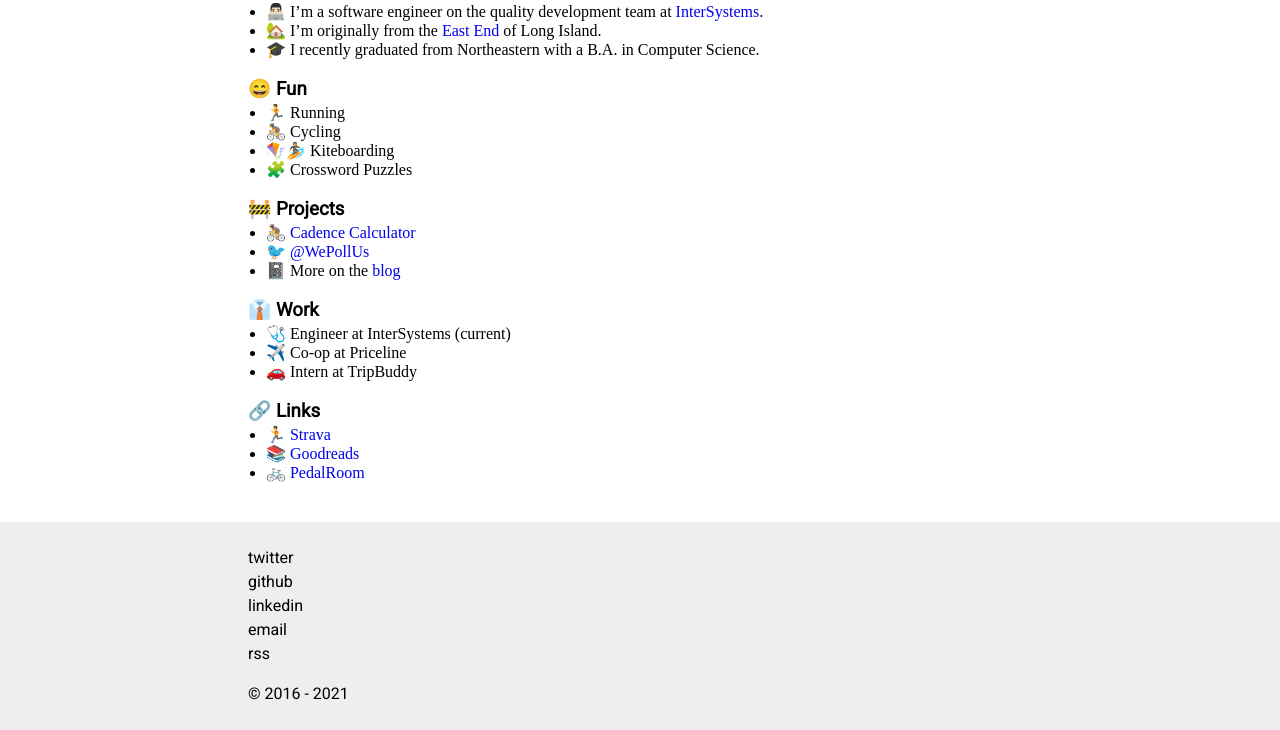
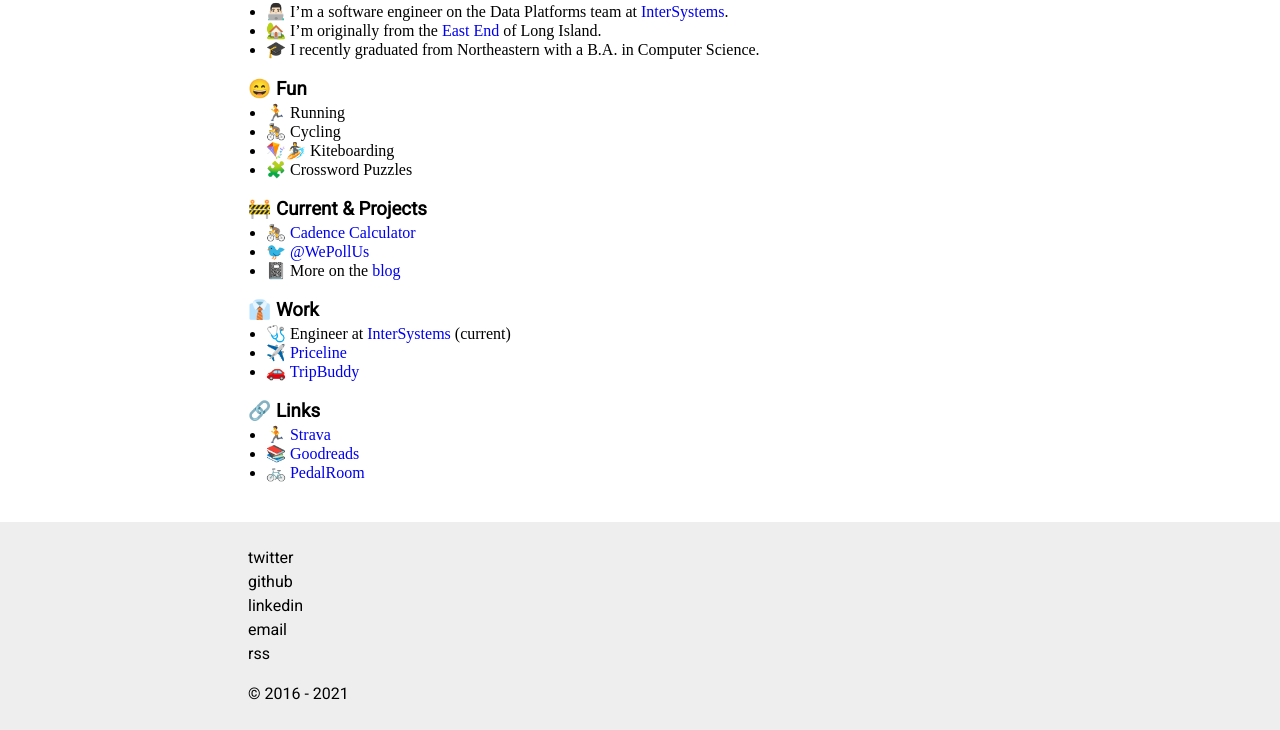
Before and after one commit to walkersutton/walkersutton.github.io, a Jekyll site: the page built from about.md, in a window 1280 px wide. Shown: the part 486-1216 px from the top of the page. Built offline with Jekyll 4.4.1, drawn with Linux system fonts in a browser that asks for light colours.

Commit message:
update about

```diff
--- a/about.md
+++ b/about.md
@@ -6,7 +6,7 @@
 <img class="img-wide" src="https://i.imgur.com/sTXCdDv.jpg">
 
 ### 👋 Intro
-* 👨🏻‍💻 I'm a software engineer on the quality development team at [InterSystems](https://intersystems.com).
+* 👨🏻‍💻 I'm a software engineer on the Data Platforms team at [InterSystems](https://intersystems.com).
 * 🏡 I'm originally from the [East End](https://en.wikipedia.org/wiki/East_End_(Long_Island)) of Long Island.
 * 🎓 I recently graduated from Northeastern with a B.A. in Computer Science.
 
@@ -16,15 +16,15 @@
 * 🪁🏄 Kiteboarding
 * 🧩 Crossword Puzzles
 
-### 🚧 Projects
+### 🚧 Current & Projects
 * 🚴 [Cadence Calculator](https://cadecalc.app)
 * 🐦 [@WePollUs](https://twitter.com/wepollus)
 * 📓 More on the [blog](/blog)
 
 ### 👔 Work
-* 🩺 Engineer at InterSystems (current)
-* ✈️ Co-op at Priceline
-* 🚗 Intern at TripBuddy
+* 🩺 Engineer at [InterSystems](https://www.intersystems.com/) (current)
+* ✈️ [Priceline](https://www.priceline.com)
+* 🚗 [TripBuddy](https://www.thetripbuddyapp.com)
 
 ### 🔗 Links
 * 🏃 [Strava](https://www.strava.com/athletes/2700105)
```
